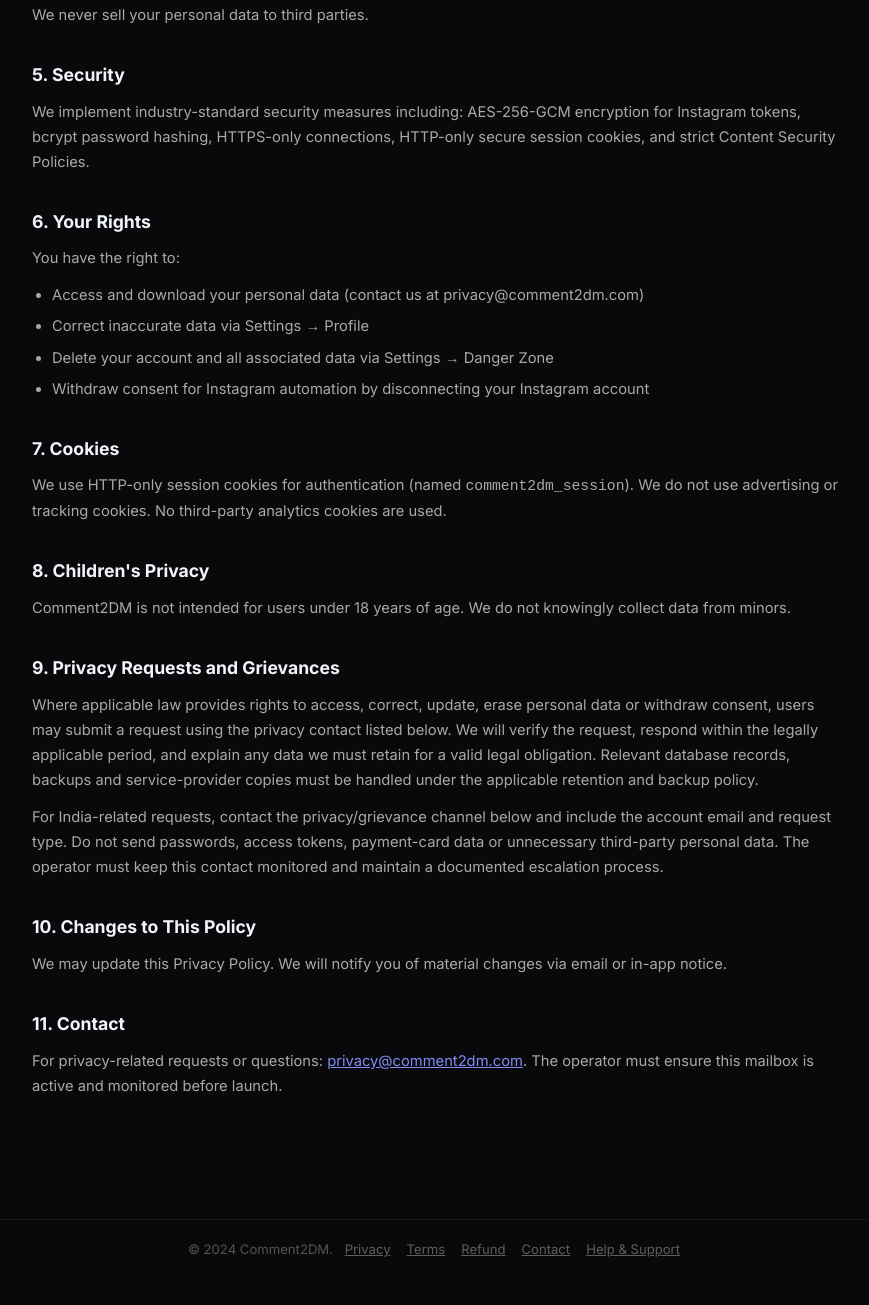
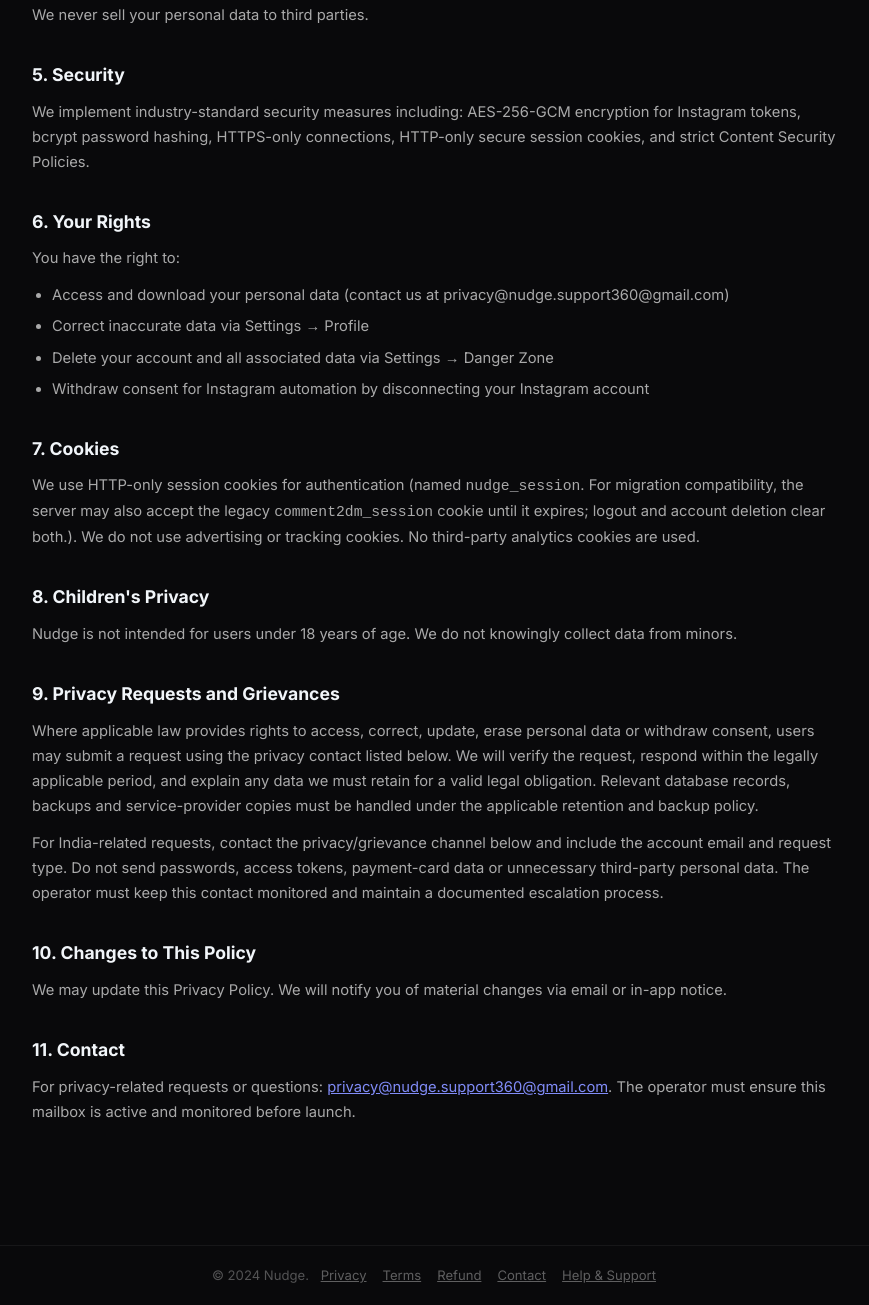
Before and after one commit to Jayvardhanreddy/nudge, a website: page privacy.html in a window 1280 px wide. Shown: the part 1361-2666 px from the top of the page, without its empty margins (202-1071 px from the left). Before the commit the page ends 2640 px from the top, so only its background shows below. Drawn offline with Linux system fonts and the light colour scheme.

Commit message:
Align Nudge privacy notice with current brand, contact and session cookies

```diff
--- a/privacy.html
+++ b/privacy.html
@@ -2,7 +2,7 @@
 <html lang="en">
 <head>
   <meta charset="UTF-8"/><meta name="viewport" content="width=device-width,initial-scale=1.0"/>
-  <title>Privacy Policy — Comment2DM</title>
+  <title>Privacy Policy — Nudge</title>
   <link rel="icon" href="/favicon.svg" type="image/svg+xml"/>
   <link rel="preconnect" href="https://fonts.googleapis.com">
   <link href="https://fonts.googleapis.com/css2?family=Inter:wght@400;500;600;700&display=swap" rel="stylesheet">
@@ -16,7 +16,7 @@
 <div class="content">
   <h1>Privacy Policy</h1>
   <div class="date">Last updated: October 17, 2026</div>
-  <p>At Comment2DM, your privacy is important to us. This Privacy Policy explains what information we collect, how we use it, and your rights regarding your data.</p>
+  <p>At Nudge, your privacy is important to us. This Privacy Policy explains what information we collect, how we use it, and your rights regarding your data.</p>
 
   <h2>1. Information We Collect</h2>
   <p>We collect the following categories of data:</p>
@@ -30,7 +30,7 @@
 
   <h2>2. How We Use Your Data</h2>
   <ul>
-    <li>To provide and operate the Comment2DM automation service</li>
+    <li>To provide and operate the Nudge automation service</li>
     <li>To process DMs and comment replies on your behalf via Instagram's API</li>
     <li>To display analytics and performance data on your dashboard</li>
     <li>To process subscription payments via Razorpay</li>
@@ -62,17 +62,17 @@
   <h2>6. Your Rights</h2>
   <p>You have the right to:</p>
   <ul>
-    <li>Access and download your personal data (contact us at privacy@comment2dm.com)</li>
+    <li>Access and download your personal data (contact us at privacy@nudge.support360@gmail.com)</li>
     <li>Correct inaccurate data via Settings → Profile</li>
     <li>Delete your account and all associated data via Settings → Danger Zone</li>
     <li>Withdraw consent for Instagram automation by disconnecting your Instagram account</li>
   </ul>
 
   <h2>7. Cookies</h2>
-  <p>We use HTTP-only session cookies for authentication (named <code>comment2dm_session</code>). We do not use advertising or tracking cookies. No third-party analytics cookies are used.</p>
+  <p>We use HTTP-only session cookies for authentication (named <code>nudge_session</code>. For migration compatibility, the server may also accept the legacy <code>comment2dm_session</code> cookie until it expires; logout and account deletion clear both.). We do not use advertising or tracking cookies. No third-party analytics cookies are used.</p>
 
   <h2>8. Children's Privacy</h2>
-  <p>Comment2DM is not intended for users under 18 years of age. We do not knowingly collect data from minors.</p>
+  <p>Nudge is not intended for users under 18 years of age. We do not knowingly collect data from minors.</p>
 
   <h2>9. Privacy Requests and Grievances</h2>
   <p>Where applicable law provides rights to access, correct, update, erase personal data or withdraw consent, users may submit a request using the privacy contact listed below. We will verify the request, respond within the legally applicable period, and explain any data we must retain for a valid legal obligation. Relevant database records, backups and service-provider copies must be handled under the applicable retention and backup policy.</p>
@@ -82,8 +82,8 @@
   <p>We may update this Privacy Policy. We will notify you of material changes via email or in-app notice.</p>
 
   <h2>11. Contact</h2>
-  <p>For privacy-related requests or questions: <a href="mailto:privacy@comment2dm.com">privacy@comment2dm.com</a>. The operator must ensure this mailbox is active and monitored before launch.</p>
+  <p>For privacy-related requests or questions: <a href="mailto:privacy@nudge.support360@gmail.com">privacy@nudge.support360@gmail.com</a>. The operator must ensure this mailbox is active and monitored before launch.</p>
 </div>
-<footer>© 2024 Comment2DM. <a href="privacy.html">Privacy</a><a href="terms.html">Terms</a><a href="refund.html">Refund</a><a href="contact.html">Contact</a><a href="support.html">Help &amp; Support</a></footer>
+<footer>© 2024 Nudge. <a href="privacy.html">Privacy</a><a href="terms.html">Terms</a><a href="refund.html">Refund</a><a href="contact.html">Contact</a><a href="support.html">Help &amp; Support</a></footer>
 </body>
 </html>
```
